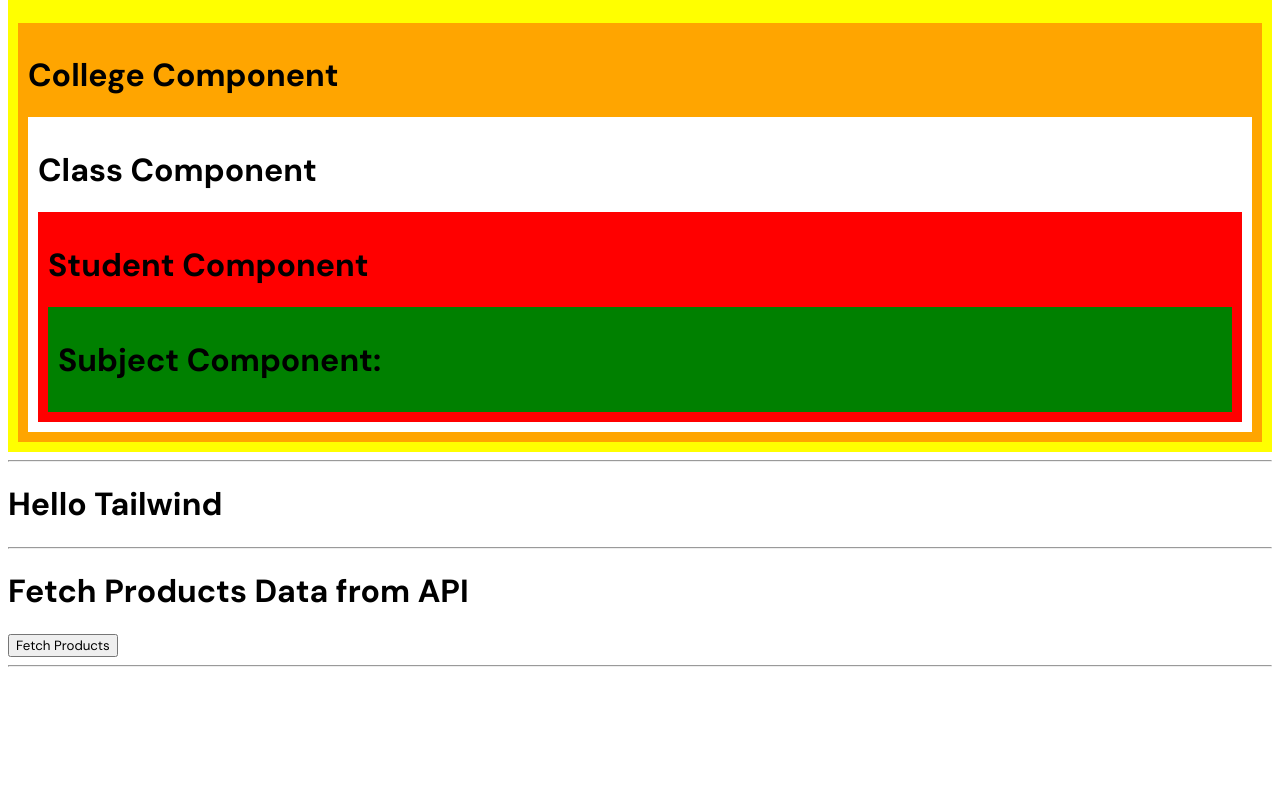
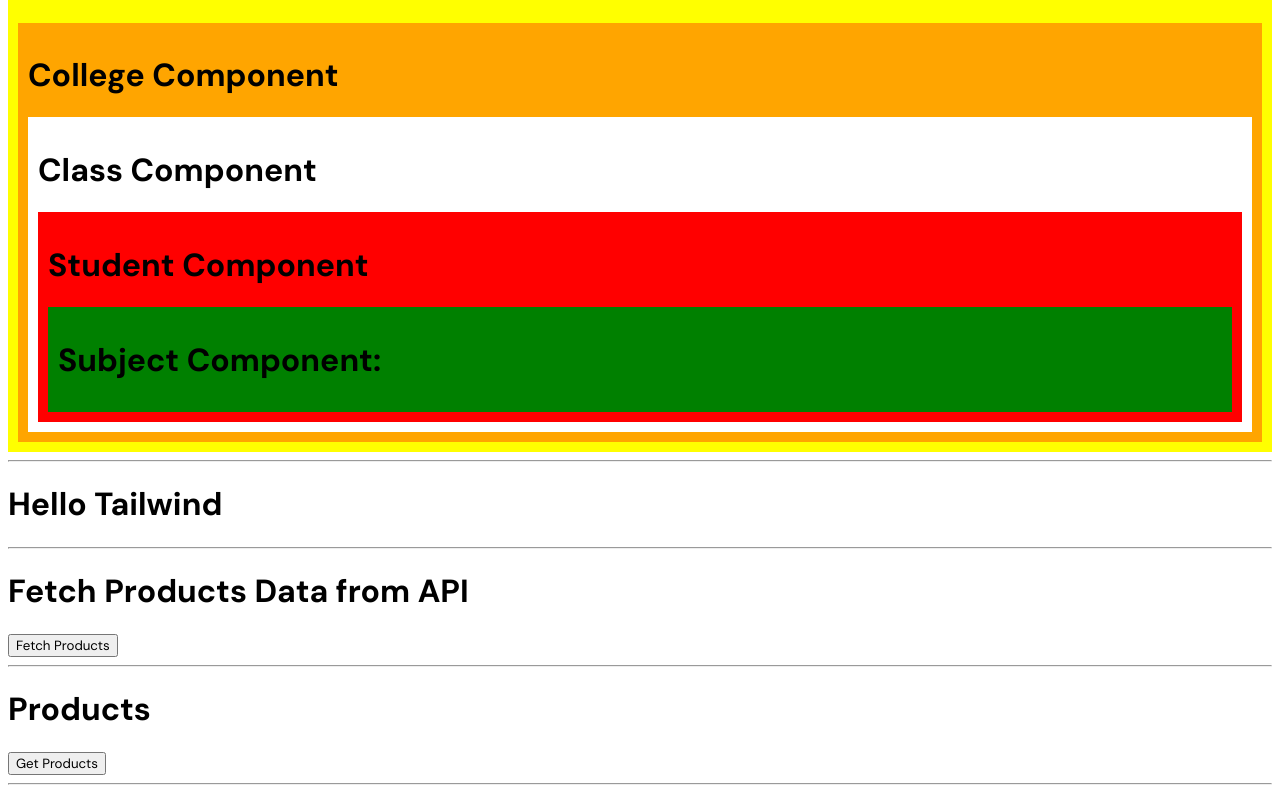
Before and after one commit to MoeezAhmed-Developer/React-Course, a React (Vite) app: page /pk/others in a window 1280 px wide. Shown: the part 2007-2800 px from the top of the page. Before the commit the page ends 2682 px from the top, so only its background shows below. Built offline with nearby package versions, Linux system fonts and the light colour scheme.

Commit message:
feat: add GetProductsApi component to fetch and display product data from API refactor: remove unused useEffect from GetApi component

```diff
--- a/src/components/GetApi.jsx
+++ b/src/components/GetApi.jsx
@@ -1,4 +1,4 @@
-import { useEffect, useState, useTransition } from "react";
+import { useState, useTransition } from "react";
 
 export default function GetApi() {
   const [products, setProducts] = useState([]);
--- /dev/null
+++ b/src/components/GetProductsApi.jsx
@@ -0,0 +1,49 @@
+import { useState, useTransition } from "react";
+
+export default function GetProductsApi() {
+  const [products, setProducts] = useState([]);
+  const [pending, startTransition] = useTransition();
+
+  const productsApi = () => {
+    startTransition(async () => {
+      const response = await fetch("https://dummyjson.com/carts");
+      const data = await response.json();
+      setProducts(data.carts);
+    });
+  };
+
+  return (
+    <div>
+      <h1>Products</h1>
+      <button disabled={pending} onClick={productsApi}>
+        {pending ? "Getting..." : " Get Products"}
+      </button>
+      <div
+        style={{
+          display: "grid",
+          gridTemplateColumns: "repeat(4, 1fr)",
+          gap: "20px",
+        }}
+      >
+        {products.map((item) =>
+          item.products.map((product, idx) => (
+            <div
+              key={idx}
+              style={{ border: "1px solid #ccc", borderRadius: "8px" }}
+            >
+              <img
+                src={product.thumbnail}
+                alt={product.title}
+                style={{ width: "200px" }}
+              />
+              <div style={{ padding: "20px" }}>
+                <h3>{product.title}</h3>
+                <h5>${product.price.toLocaleString()}</h5>
+              </div>
+            </div>
+          )),
+        )}
+      </div>
+    </div>
+  );
+}
--- a/src/pages/Other.jsx
+++ b/src/pages/Other.jsx
@@ -10,6 +10,7 @@ import UseIdHook from "../components/UseId";
 import ContextApi from "../components/context-api/ContextApi";
 import TailwindComponent from "../components/TailwindComp";
 import GetApi from "../components/GetApi";
+import GetProductsApi from "../components/GetProductsApi";
 
 function OtherPage() {
   document.title = "Others | React";
@@ -27,6 +28,7 @@ function OtherPage() {
       <ContextApi /> <hr />
       <TailwindComponent /> <hr />
       <GetApi /> <hr />
+      <GetProductsApi /> <hr />
     </div>
   );
 }
```
